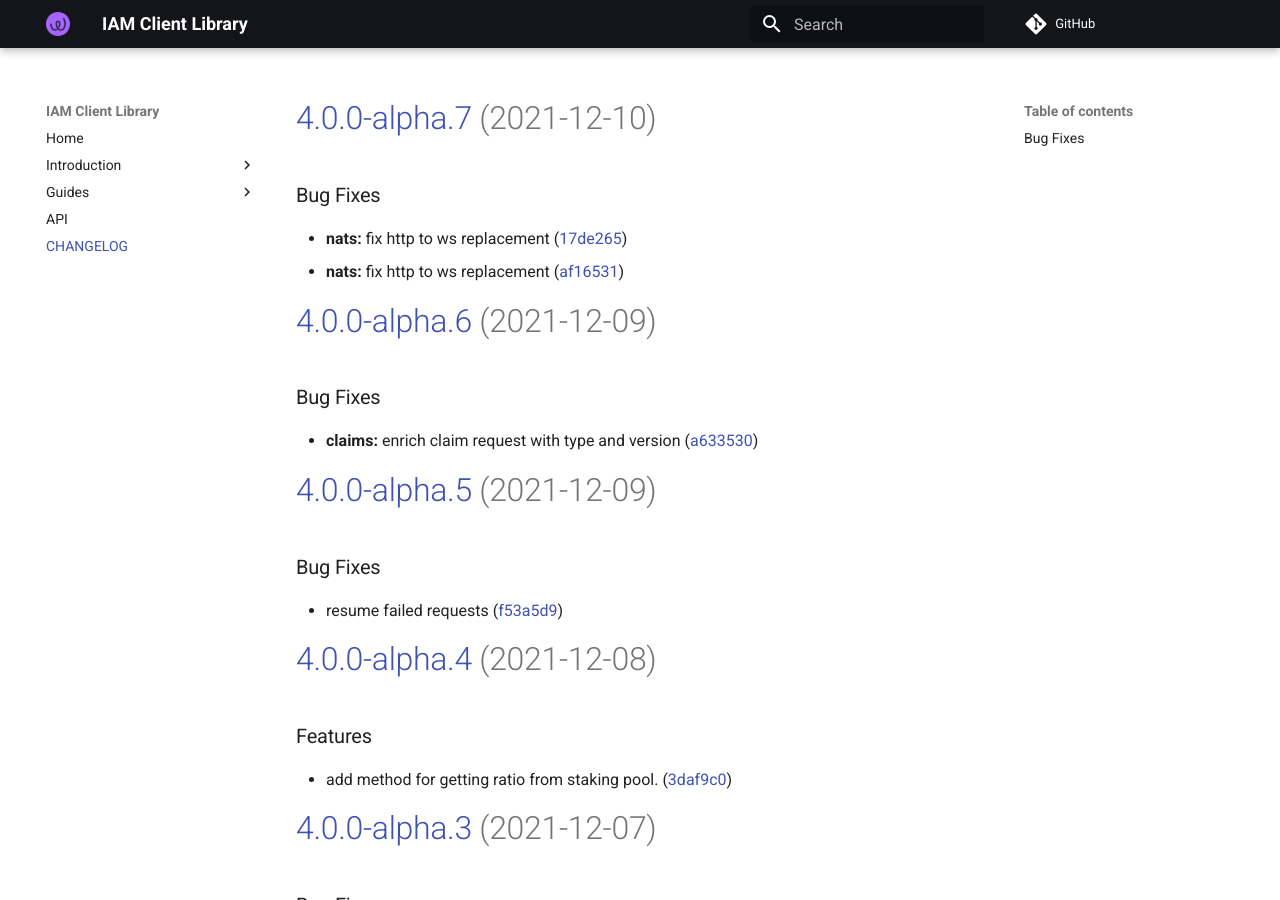
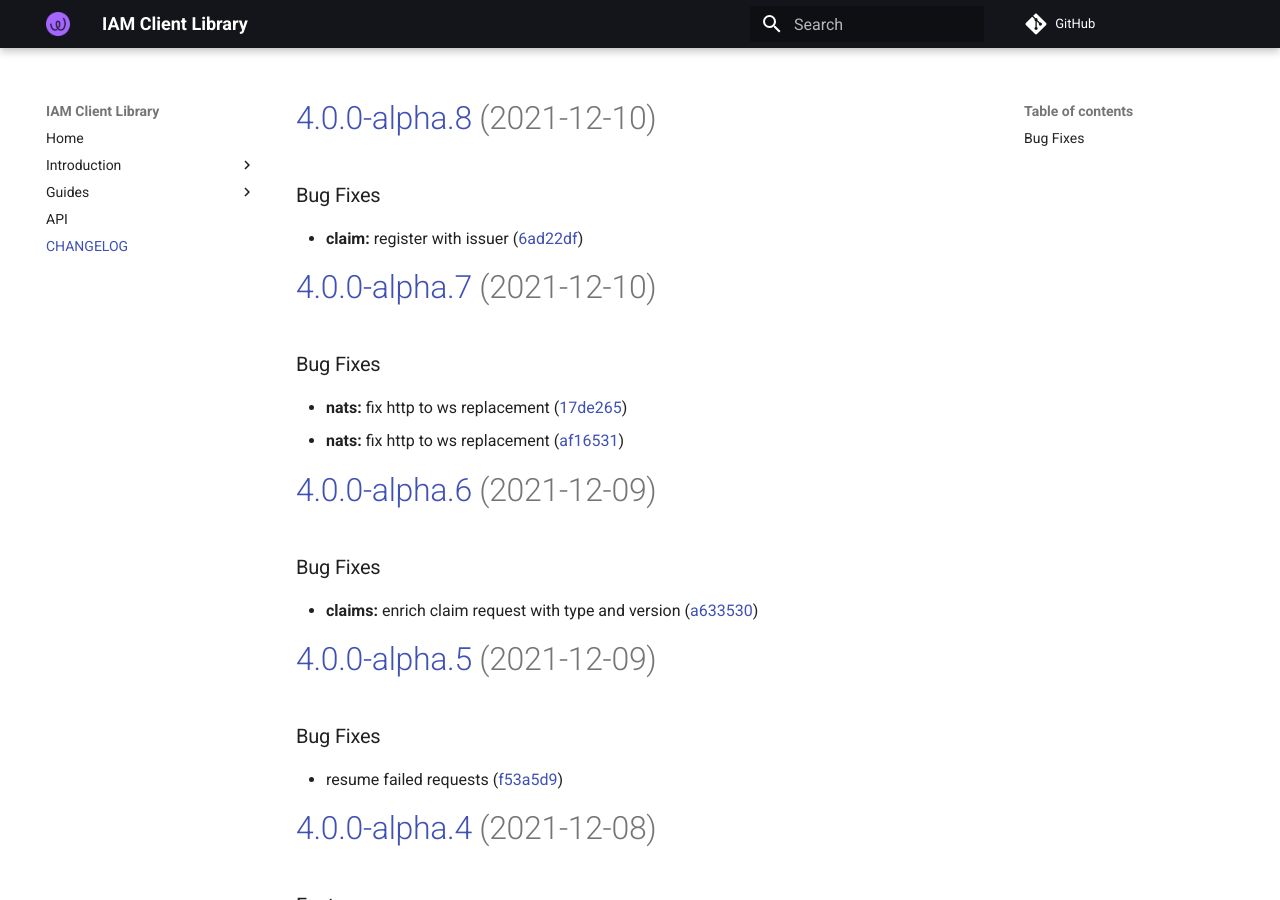
Before and after one commit to energywebfoundation/iam-client-lib, an MkDocs documentation site: the page built from docs/CHANGELOG.md, in a window 1280 px wide and 900 px high. Built offline with MkDocs 1.6.1 and Material for MkDocs 9.7.7, drawn with Linux system fonts in a browser that asks for light colours; comment, search, counter and statistics services are not loaded.

Commit message:
chore(release): 4.0.0-alpha.8 [skip ci]
# [4.0.0-alpha.8](https://github.com/energywebfoundation/iam-client-lib/compare/v4.0.0-alpha.7...v4.0.0-alpha.8) (2021-12-10)

### Bug Fixes

* **claim:** register with issuer ([6ad22df](https://github.com/energywebfoundation/iam-client-lib/commit/6ad22df243995f3d6410ab40cf1ab4599a1cf3c4))

```diff
--- a/docs/CHANGELOG.md
+++ b/docs/CHANGELOG.md
@@ -1,3 +1,10 @@
+# [4.0.0-alpha.8](https://github.com/energywebfoundation/iam-client-lib/compare/v4.0.0-alpha.7...v4.0.0-alpha.8) (2021-12-10)
+
+
+### Bug Fixes
+
+* **claim:** register with issuer ([6ad22df](https://github.com/energywebfoundation/iam-client-lib/commit/6ad22df243995f3d6410ab40cf1ab4599a1cf3c4))
+
 # [4.0.0-alpha.7](https://github.com/energywebfoundation/iam-client-lib/compare/v4.0.0-alpha.6...v4.0.0-alpha.7) (2021-12-10)
 
 
--- a/package.json
+++ b/package.json
@@ -1,6 +1,6 @@
 {
     "name": "iam-client-lib",
-    "version": "4.0.0-alpha.7",
+    "version": "4.0.0-alpha.8",
     "description": "Library for Decentralized Identity and Access Management",
     "main": "dist/index.js",
     "module": "dist/index.esm.js",
```
